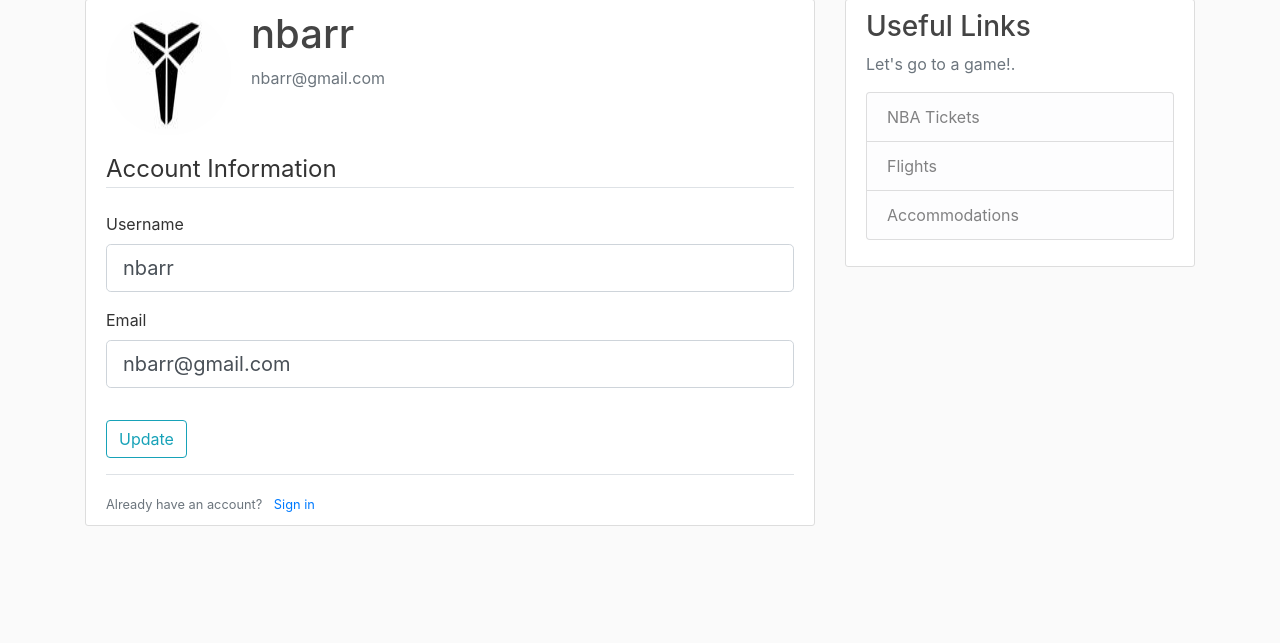
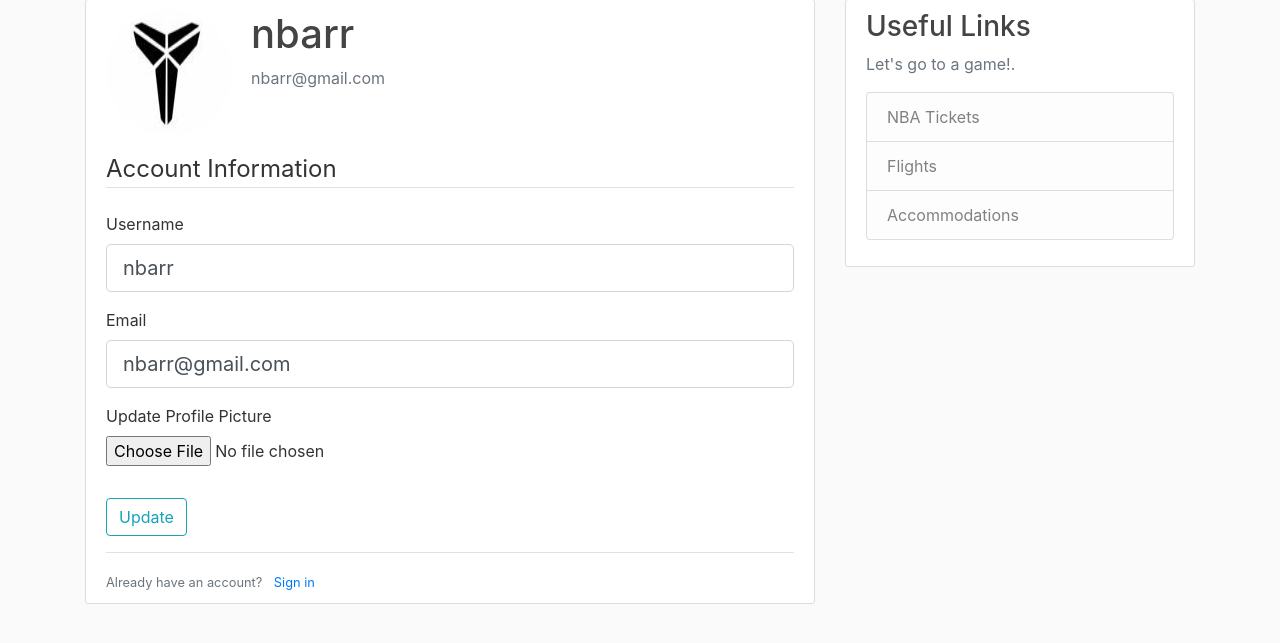
Before and after one commit to pnbarr/nba_homegames, a Flask app: page /account in a window 1280 px wide. Shown: the part 81-724 px from the top of the page. Run offline with Flask 2, Linux system fonts and the light colour scheme; a user stored in the database is signed in; some libraries are stand-ins or nearby versions.

Commit message:
- in forms.py added import for FileField and FileAllowed from flask_wtf.file - added jpg and png as files allowed for picture field - added save_picture() function in routes.py to save pictures - imported secrets and os modules in routes.py file - hash name of user uploaded pictures - store uploaded pictures in static folder - pip installed Pillow package for resizing images

```diff
--- a/nba_homegames/forms.py
+++ b/nba_homegames/forms.py
@@ -1,4 +1,5 @@
 from flask_wtf import FlaskForm
+from flask_wtf.file import FileField, FileAllowed
 from wtforms import StringField, PasswordField, SubmitField, BooleanField
 from wtforms.validators import DataRequired, Length, Email, EqualTo, ValidationError
 from nba_homegames.models import User
@@ -43,6 +44,7 @@ class UpdateAccountForm(FlaskForm):
                             validators = [DataRequired(), Length(min=2, max=20)])
     email = StringField('Email',
                         validators = [DataRequired(),Email()])
+    picture = FileField('Update Profile Picture', validators = [FileAllowed(['jpg', 'png'])])
     submit =  SubmitField('Update')
 
     def validate_username(self, username):
--- a/nba_homegames/routes.py
+++ b/nba_homegames/routes.py
@@ -3,6 +3,9 @@ from nba_homegames.forms import RegistrationForm, LoginForm, UpdateAccountForm
 from nba_homegames.models import User,Post
 from nba_homegames import app, db, bcrypt
 from flask_login import login_user, current_user, logout_user, login_required
+import secrets
+import os
+from PIL import Image
 
 teams = [
     {
@@ -165,11 +168,27 @@ def logout():
     logout_user()
     return redirect(url_for('home'))
 
+
+def save_picture(form_picture):
+    random_hex = secrets.token_hex(8)
+    _, f_ext = os.path.splitext(form_picture.filename)
+    picture_fn = random_hex + f_ext
+    picture_path = os.path.join(app.root_path, 'static/profile_pics', picture_fn)
+    #  Resize image before saving
+    output_size = (125, 125)
+    i = Image.open(form_picture)
+    i.thumbnail(output_size)
+    i.save(picture_path)
+    return picture_fn
+
 @app.route('/account', methods = ['GET', 'POST'])
 @login_required
 def account():
     form = UpdateAccountForm()
     if form.validate_on_submit():
+        if form.picture.data:
+            picture_file = save_picture(form.picture.data)
+            current_user.image_file = picture_file
         current_user.username = form.username.data
         current_user.email = form.email.data
         db.session.commit()
--- a/nba_homegames/templates/account.html
+++ b/nba_homegames/templates/account.html
@@ -9,7 +9,7 @@
             <p class="text-secondary">{{ current_user.email }}</p>
         </div>
     </div>
-    <form method="POST" action="">
+    <form method="POST" action="" enctype="multipart/form-data">
         {{ form.hidden_tag() }}
         <fieldset class="form-group">
             <legend class="border-bottom mb-4">Account Information</legend>
@@ -41,7 +41,16 @@
                 </div>
                 {% else %}
                 {{form.email(class = "form-control form-control-lg")}}
-                {% endif%}
+                {% endif %}
+            </div>
+            <div class="form-group">
+                {{ form.picture.label() }}
+                {{ form.picture(class = "form-control-file") }}
+                {% if form.picture.errors %}
+                    {% for error in form.picture.errors %}
+                        <span class = "text-danger">{{ error }}</span></br>
+                    {% endfor %}
+                {% endif %}
             </div>
         </fieldset>
         <div class="form-group">
```
Also changed, not shown: nba_homegames/site.db, nba_homegames/static/profile_pics/18229056eb6d8861.jpg (added), nba_homegames/static/profile_pics/bcca7a3242e59ffd.jpg (added).
